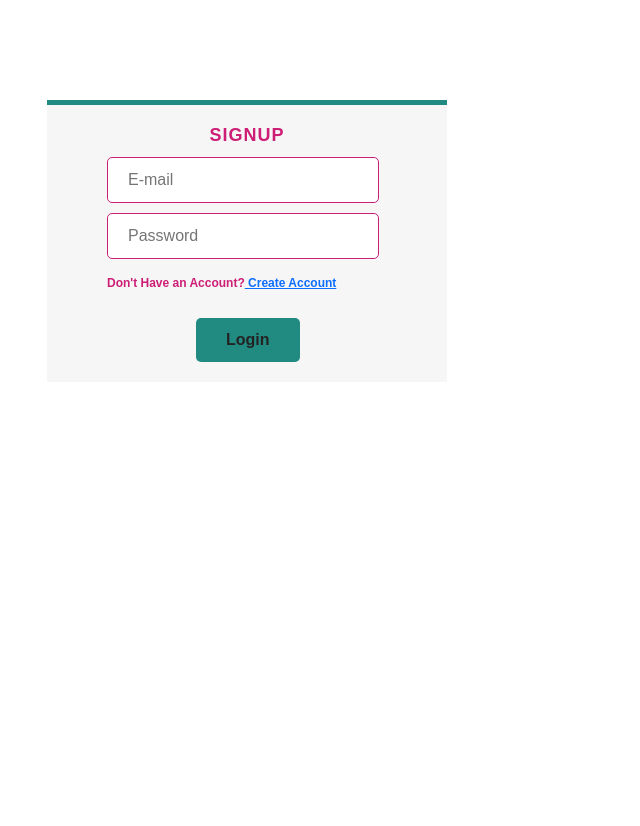
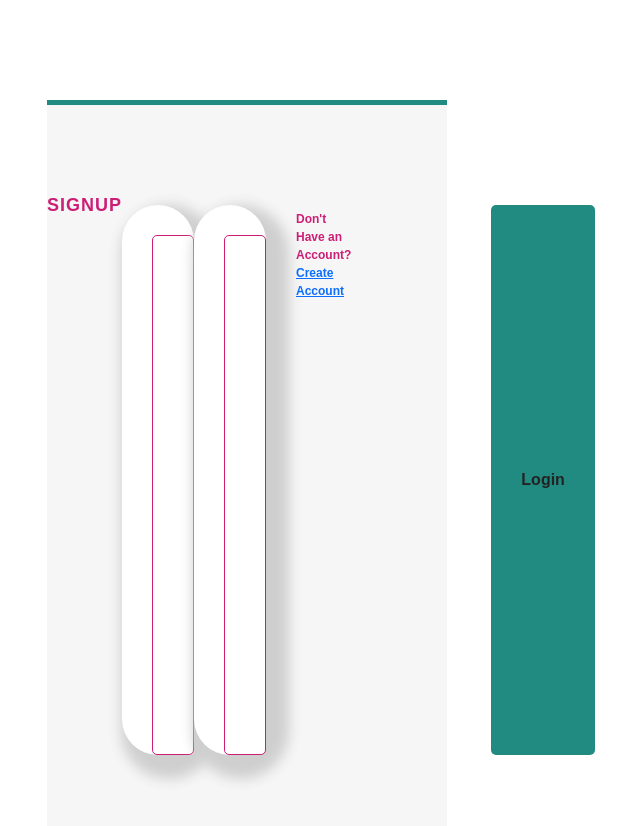
Before and after one commit to AnjaliKaware6/foood-waste, a React (Create React App) app: page /login in a window 1280 px wide. Shown: the top 826 px of the page, without its empty margins (393-1033 px from the left). Before the commit the page ends 800 px from the top, so only its background shows below. Built offline with nearby package versions, Linux system fonts and the light colour scheme; the HTML template or start-up script is replaced by a standard one.

Commit message:
box type again changed

```diff
--- a/src/components/Auth/sign.css
+++ b/src/components/Auth/sign.css
@@ -13,9 +13,7 @@
     margin: 0px auto;
     width: 400px;
     margin-top: 100px;
-    border-top: 5px solid #218B82;
-    border-radius: 10px; /* Add rounded corners to the container */
-  transition: 0.5s ease-in-out; /* Add transition to the container */
+    border-top: 5px solid #fed700;
 }
 .main_container_signup .header
 {
@@ -34,8 +32,6 @@
 {
     width: 100%;
     margin-top: 10px;
-    border-radius: 5px; /* Add rounded corners to the boxes */
-  transition: 0.5s ease-in-out;
 }
 .main_container_signup .box input
 {
@@ -64,7 +60,7 @@
     padding: 10px 30px;
     border: none;
     outline: none;
-    background: #218B82;
+    background: #fed700;
     border-radius: 5px;
     color: #232323;
     font-weight: 600;
--- a/src/components/Auth/signup.css
+++ b/src/components/Auth/signup.css
@@ -9,7 +9,8 @@
 .main_container_signup
 {
     background: #f6f6f6;
-    padding: 20px 30px;
+    display: flex;
+    padding: 90px 0 90px 0;
     margin: 0px auto;
     width: 400px;
     margin-top: 100px;
@@ -31,6 +32,14 @@
 }
 .main_container_signup .box
 {
+    display: flex;
+    justify-content: center;
+    height: 550px;
+    width: 35%;
+    box-shadow: 11px 12px 13px 12px rgb(207,207,207);
+    padding-top: 30px;
+    border-radius: 60px;
+    background-color: white;
     width: 100%;
     margin-top: 10px;
 }
```
